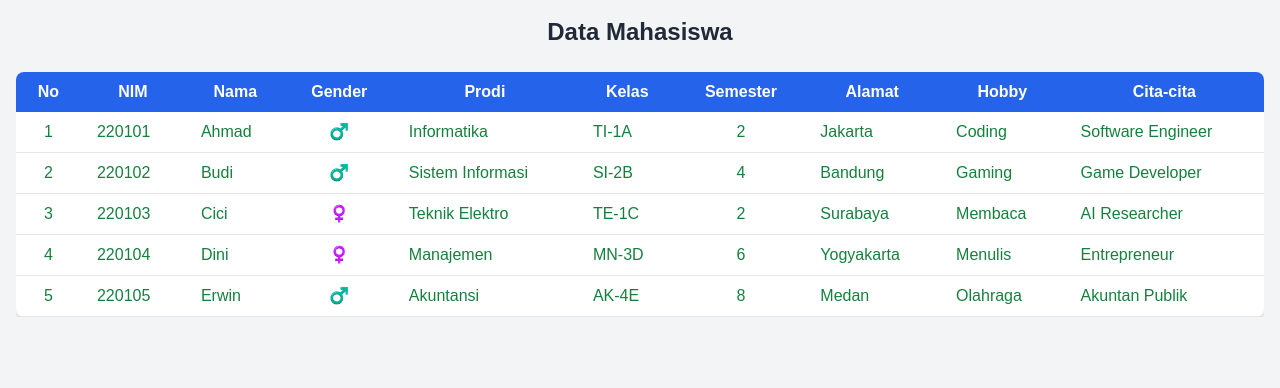
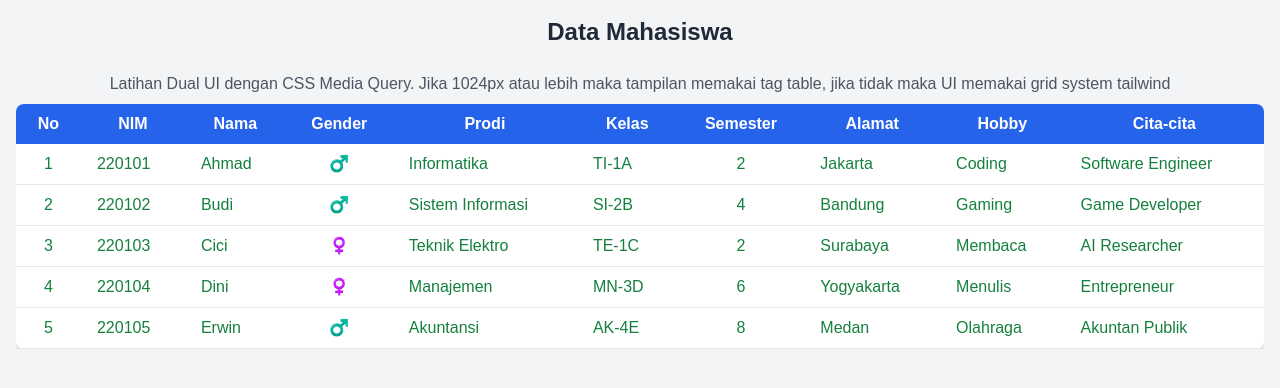
Before and after one commit to incyberz/pemrog-mobile-latihan1, a Next.js app: page / in a window 1280 px wide. Shown: the top 388 px of the page. Built offline with nearby package versions, Linux system fonts and the light colour scheme.

Commit message:
tambah info latihan Dual UI

```diff
--- a/app/page.js
+++ b/app/page.js
@@ -90,6 +90,11 @@ export default function Home() {
         <h1 className="text-2xl font-bold text-center text-gray-800 mb-6">
           Data Mahasiswa
         </h1>
+        <p className="mb-2 text-gray-600 text-center">
+          Latihan Dual UI dengan CSS Media Query. Jika 1024px atau lebih maka
+          tampilan memakai tag table, jika tidak maka UI memakai grid system
+          tailwind
+        </p>
 
         {/* UI Grid untuk Mobile */}
         {isMobile ? (
```
